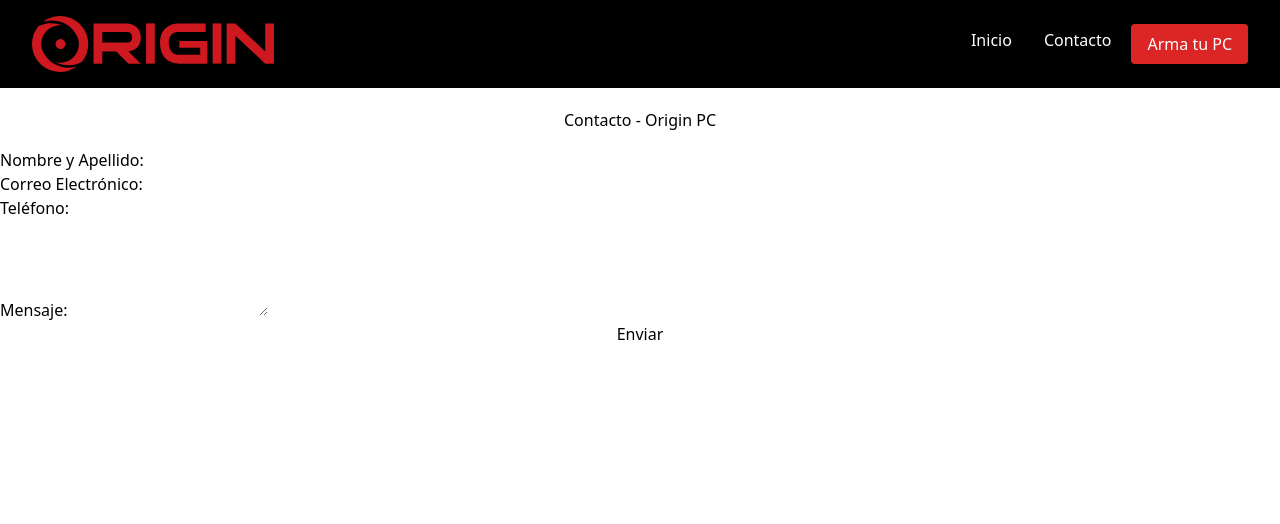
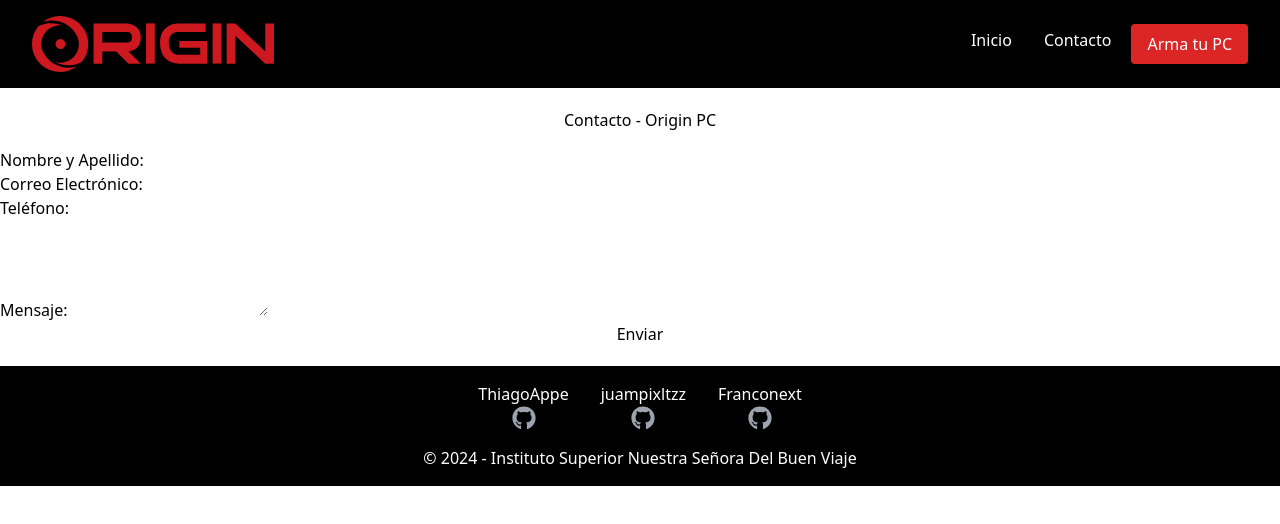
Before and after one commit to ThiagoAppe/OriginPC, a React (Vite) app in the folder React/OriginPc/: page /contact in a window 1280 px wide. Shown: the top 524 px of the page. Built offline with nearby package versions, Linux system fonts and the light colour scheme.

Commit message:
Creacion del Footer y se añadio al App.jsx del proyecto

```diff
--- a/React/OriginPc/package.json
+++ b/React/OriginPc/package.json
@@ -14,6 +14,7 @@
     "@material-tailwind/react": "^2.1.10",
     "react": "^18.3.1",
     "react-dom": "^18.3.1",
+    "react-icons": "^5.3.0",
     "react-router-dom": "^6.28.0"
   },
   "devDependencies": {
--- a/React/OriginPc/src/App.jsx
+++ b/React/OriginPc/src/App.jsx
@@ -2,6 +2,8 @@ import { BrowserRouter as Router, Routes, Route } from 'react-router-dom';
 import Home from './pages/inicio';
 import Contact from './pages/contacto';
 import { NavbarWithSolidBackground } from './components/navbar';
+import { Footer } from './components/footer';
+
 
 function App() {
   return (
@@ -12,6 +14,9 @@ function App() {
         <Route path="/" element={<Home />} />
         <Route path="/contact" element={<Contact />} />
       </Routes>
+
+      <Footer/>
+
     </Router>
   );
 }
--- /dev/null
+++ b/React/OriginPc/src/components/footer.jsx
@@ -0,0 +1,36 @@
+import React from 'react';
+import { Link } from 'react-router-dom';
+import { Typography } from '@material-tailwind/react';
+import { FaGithub } from 'react-icons/fa'; // Importa el ícono de GitHub
+
+export function Footer() {
+  return (
+    <div className="bg-slate-700">
+      <footer className="px-4 py-4 lg:px-8 lg:py-4 bg-black text-white">
+        <div className="flex justify-center gap-8">
+          {/* Información de las personas */}
+          {['ThiagoAppe', 'juampixltzz', 'Franconext'].map((name, index) => (
+            <div key={index} className="flex flex-col items-center">
+              <Typography as="p" variant="small" color="blue-gray" className="font-normal">
+                {name}
+              </Typography>
+              <Link
+                to={`https://github.com/${name.toLowerCase()}`}
+                target="_blank"
+                className="text-gray-400 hover:text-white"
+              >
+                <FaGithub className="h-6 w-6" />
+              </Link>
+            </div>
+          ))}
+        </div>
+
+        <div className="mt-4 text-center">
+          <Typography as="p" variant="small" color="blue-gray" className="font-normal">
+            &copy; {new Date().getFullYear()} - Instituto Superior Nuestra Señora Del Buen Viaje
+          </Typography>
+        </div>
+      </footer>
+    </div>
+  );
+}
```
Also changed, not shown: 1 other file (tests, documents, lock files or other folders).
